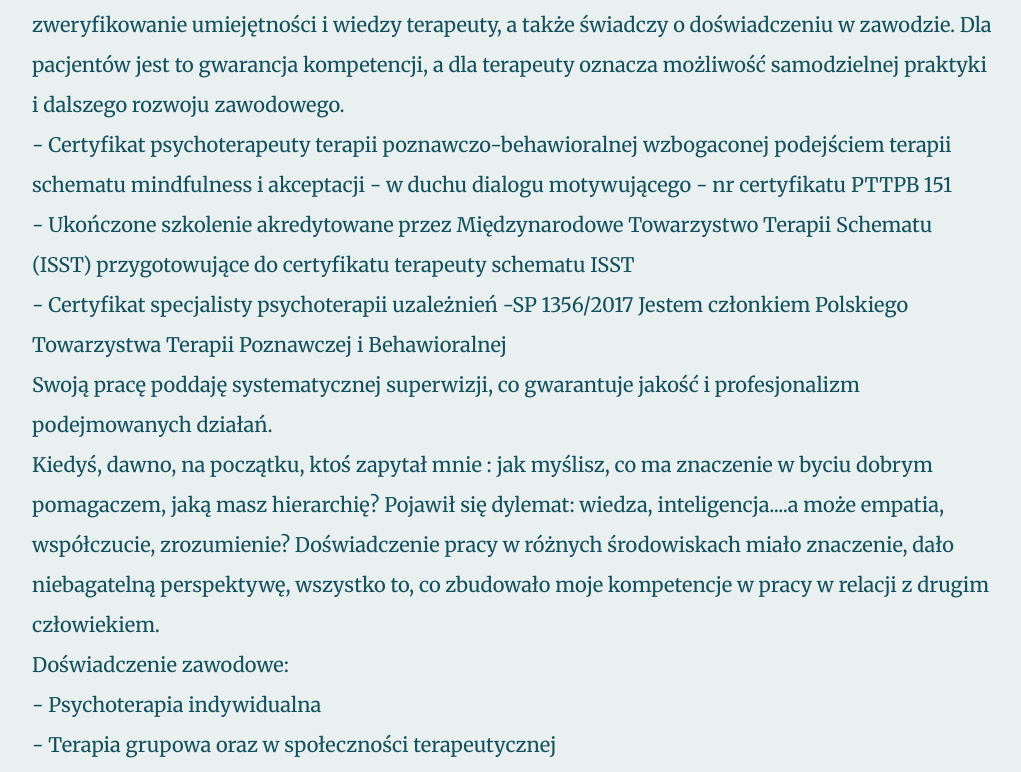
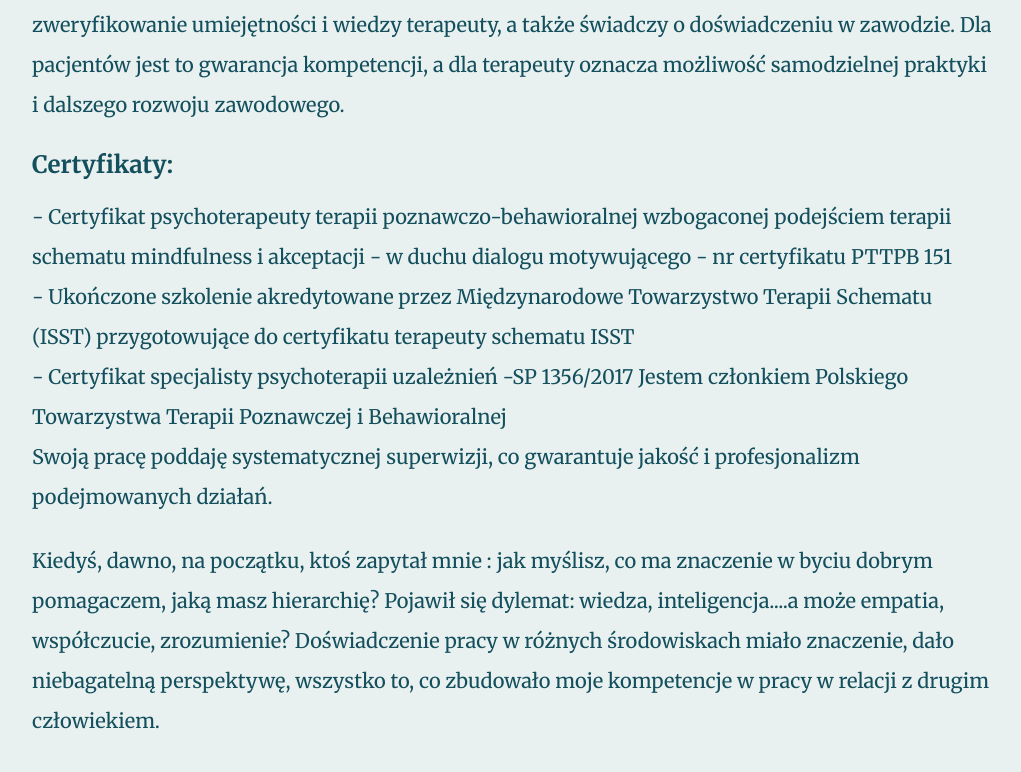
Before and after one commit to ArturZ12345/pracowniacbt, a Next.js app: page / in a window 1280 px wide. Shown: the part 1551-2323 px from the top of the page, without its empty margins (128-1149 px from the left). Built offline with nearby package versions, Linux system fonts and the light colour scheme.

Commit message:
26.10niedziela.tsx

```diff
--- a/src/app/(pages)/page.tsx
+++ b/src/app/(pages)/page.tsx
@@ -66,6 +66,9 @@ Następnym krokiem było zdobycie profesjonalnych uprawnień zawodowych.
 
      Certyfikat terapeuty ma znaczenie, ponieważ potwierdza ukończenie specjalistycznego szkolenia, zweryfikowanie umiejętności i wiedzy terapeuty, a także świadczy o doświadczeniu w zawodzie. Dla pacjentów jest to gwarancja kompetencji, a dla terapeuty oznacza możliwość samodzielnej praktyki i dalszego rozwoju zawodowego.
           </p>
+          <p className="font-bold text-2xl pt-6 pb-4">
+            Certyfikaty:
+          </p>
           <p className=" font-normal ">
             - Certyfikat psychoterapeuty terapii poznawczo-behawioralnej wzbogaconej podejściem
 terapii schematu mindfulness i akceptacji - w duchu dialogu motywującego - nr certyfikatu
@@ -83,11 +86,11 @@ Jestem członkiem Polskiego Towarzystwa Terapii Poznawczej i Behawioralnej
 podejmowanych działań.
           </p>
 
-          <p className=" font-normal "> Kiedyś, dawno, na początku, ktoś zapytał mnie : jak myślisz, co ma znaczenie w byciu dobrym pomagaczem, jaką masz hierarchię?
+          <p className=" font-normal pt-6 pb-4"> Kiedyś, dawno, na początku, ktoś zapytał mnie : jak myślisz, co ma znaczenie w byciu dobrym pomagaczem, jaką masz hierarchię?
 Pojawił się dylemat: wiedza, inteligencja....a może  empatia, współczucie, zrozumienie?
 Doświadczenie pracy w różnych środowiskach  miało znaczenie, dało niebagatelną perspektywę,  wszystko to, co zbudowało moje kompetencje w pracy w relacji z drugim człowiekiem.
             </p>
-          <p className=" font-normal ">
+          <p className=" font-normal pt-6 pb-4">
             Doświadczenie zawodowe:
           </p>
           <p className=" font-normal ">
```
